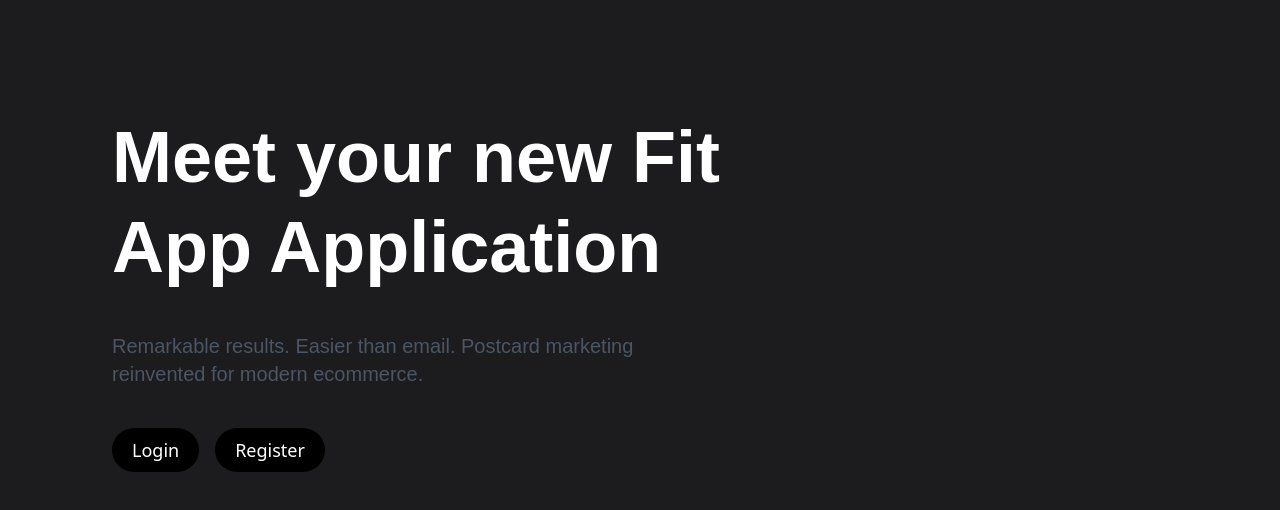
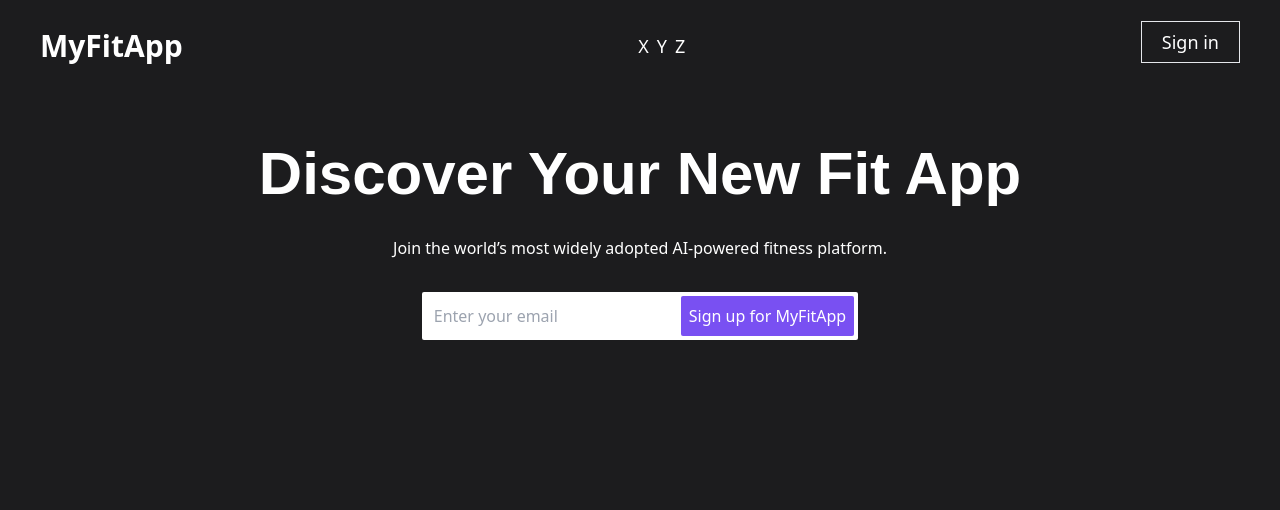
Before and after one commit to diegoo237/myFitApp, a React (Vite) app: page / in a window 1280 px wide. Shown: the top 510 px of the page. Built offline with nearby package versions, Linux system fonts and the light colour scheme; a web font is replaced by a local one.

Commit message:
♻️ refactor(landing-page): reestruturação da landing page e melhor componentização

```diff
--- a/src/App.jsx
+++ b/src/App.jsx
@@ -5,16 +5,15 @@ import {
   createRoutesFromElements,
   RouterProvider,
 } from "react-router-dom";
-import Dashboard from "./pages/Dashboard";
-import Diet from "./pages/Diet";
-import Work from "./pages/Work";
-import Enter from "./pages/Enter";
-import Login from "./pages/auth/Login";
-import Register from "./pages/auth/Register";
+import DashboardPage from "./pages/DashboardPage";
+import DietPage from "./pages/DietPage";
+import WorkPage from "./pages/WorkPage";
+import LandingPage from "./pages/LandingPage";
+import LoginPage from "./pages/auth/LoginPage";
+import RegisterPage from "./pages/auth/RegisterPage";
 import NotFoundPage from "./pages/NotFoundPage";
-import UserSettings from "./pages/UserSettings";
+import UserSettingsPage from "./pages/UserSettingsPage";
 import Layout from "./Layout";
-import SideBar from "./components/nav/SideBar";
 
 const getStoredToken = () => localStorage.getItem("token");
 const saveToken = (token) => {
@@ -37,19 +36,22 @@ function App() {
     <>
       <Route path="*" element={<NotFoundPage />} />
       <Route path="/" element={<Layout setToken={handleSetToken} />}>
-        <Route index element={<Dashboard />} />
-        <Route path="work" element={<Work />} />
-        <Route path="diet" element={<Diet />} />
-        <Route path="user" element={<UserSettings />} />
+        <Route index element={<DashboardPage />} />
+        <Route path="work" element={<WorkPage />} />
+        <Route path="diet" element={<DietPage />} />
+        <Route path="user" element={<UserSettingsPage />} />
       </Route>
     </>
   );
 
   const unauthenticatedRoutes = (
     <>
-      <Route path="/" element={<Enter />} />
-      <Route path="login" element={<Login setToken={handleSetToken} />} />
-      <Route path="register" element={<Register setToken={handleSetToken} />} />
+      <Route path="/" element={<LandingPage />} />
+      <Route path="login" element={<LoginPage setToken={handleSetToken} />} />
+      <Route
+        path="register"
+        element={<RegisterPage setToken={handleSetToken} />}
+      />
     </>
   );
 
--- /dev/null
+++ b/src/components/Logo.jsx
@@ -0,0 +1,5 @@
+function Logo() {
+  return <div className="text-3xl font-bold">MyFitApp</div>;
+}
+
+export default Logo;
--- /dev/null
+++ b/src/components/landingPage/NavBar.jsx
@@ -0,0 +1,11 @@
+function NavBar() {
+  return (
+    <nav className="flex flex-row gap-2">
+      <button className="text-lg text-white">X</button>
+      <button className="text-lg text-white">Y</button>
+      <button className="text-lg text-white">Z</button>
+    </nav>
+  );
+}
+
+export default NavBar;
--- /dev/null
+++ b/src/components/landingPage/SignUpSection.jsx
@@ -0,0 +1,18 @@
+import { Link } from "react-router-dom";
+
+function SignUpSection() {
+  return (
+    <div className="h-12 p-1 bg-white rounded-sm flex">
+      <input
+        className="h-full p-2 text-black rounded-sm mr-2"
+        type="email"
+        placeholder="Enter your email"
+      />
+      <Link className="h-full p-2 rounded-sm bg-violet-6" to="/register">
+        Sign up for MyFitApp
+      </Link>
+    </div>
+  );
+}
+
+export default SignUpSection;
--- a/src/pages/Dashboard.jsx
+++ b/src/pages/DashboardPage.jsx
@@ -1,5 +1,5 @@
-function Dashboard() {
+function DashboardPage() {
   return <div className="h-screen bg-graphite-black">s</div>;
 }
 
-export default Dashboard;
+export default DashboardPage;
--- a/src/pages/Diet.jsx
+++ b/src/pages/DietPage.jsx
@@ -1,5 +1,5 @@
-function Diet() {
+function DietPage() {
   return <div className="h-screen bg-graphite-black "></div>;
 }
 
-export default Diet;
+export default DietPage;
--- a/src/pages/Enter.jsx
+++ /dev/null
@@ -1,31 +0,0 @@
-import { Link } from "react-router-dom";
-function Enter() {
-  return (
-    <main className="h-screen bg-graphite-black text-white px-28 py-28 flex flex-col gap-y-10 text-xl	">
-      <h1 className="text-7xl leading-tight	font-bold font-mplus">
-        Meet your new Fit <br />
-        App Application
-      </h1>
-      <p className="text-gray-600 font-mplus font-medium">
-        Remarkable results. Easier than email. Postcard marketing <br />
-        reinvented for modern ecommerce.
-      </p>
-      <span className="flex gap-x-4">
-        <Link
-          className="bg-black py-2 px-5 rounded-3xl font-medium text-lg"
-          to="/login"
-        >
-          Login
-        </Link>
-        <Link
-          className="bg-black py-2 px-5 rounded-3xl font-medium text-lg"
-          to="/register"
-        >
-          Register
-        </Link>
-      </span>
-    </main>
-  );
-}
-
-export default Enter;
--- /dev/null
+++ b/src/pages/LandingPage.jsx
@@ -0,0 +1,29 @@
+import { Link } from "react-router-dom";
+import Logo from "../components/Logo";
+import NavBar from "../components/landingPage/NavBar";
+import SignUpSection from "../components/landingPage/SignUpSection";
+
+function LandingPage() {
+  return (
+    <main className="h-screen bg-graphite-black text-white px-10 py-7 flex flex-col gap-y-20">
+      <header className="flex flex-row justify-between">
+        <Logo />
+        <NavBar />
+        <div>
+          <Link className="border py-2 px-5 font-medium text-lg" to="/login">
+            Sign in
+          </Link>
+        </div>
+      </header>
+      <section className="self-center flex flex-col items-center gap-y-8">
+        <h1 className="text-6xl font-bold font-mplus text-center">
+          Discover Your New Fit App
+        </h1>
+        <p>Join the world’s most widely adopted AI-powered fitness platform.</p>
+        <SignUpSection />
+      </section>
+    </main>
+  );
+}
+
+export default LandingPage;
--- a/src/pages/UserSettings.jsx
+++ b/src/pages/UserSettingsPage.jsx
@@ -1,6 +1,6 @@
 import UserSettingsForm from "../components/userSettings/UserSettingsForm";
 
-function UserSettings() {
+function UserSettingsPage() {
   return (
     <main className="h-screen bg-graphite-black flex flex-col gap-4 items-center">
       <div className="bg-gray-500 w-40 h-40 rounded-md"></div>
@@ -8,4 +8,4 @@ function UserSettings() {
     </main>
   );
 }
-export default UserSettings;
+export default UserSettingsPage;
--- a/src/pages/Work.jsx
+++ b/src/pages/WorkPage.jsx
@@ -1,5 +1,5 @@
-function Work() {
+function WorkPage() {
   return <div className="h-screen bg-graphite-black "></div>;
 }
 
-export default Work;
+export default WorkPage;
--- a/src/pages/auth/Login.jsx
+++ b/src/pages/auth/LoginPage.jsx
@@ -3,7 +3,7 @@ import { loginUser } from "../../api/auth/loginUser";
 import { useNavigate } from "react-router-dom";
 import LoginForm from "../../components/auth/LoginForm";
 
-function Login({ setToken }) {
+function LoginPage({ setToken }) {
   const [username, setUserName] = useState("");
   const [password, setPassword] = useState("");
   const navigate = useNavigate();
@@ -33,4 +33,4 @@ function Login({ setToken }) {
   );
 }
 
-export default Login;
+export default LoginPage;
--- a/src/pages/auth/Register.jsx
+++ b/src/pages/auth/RegisterPage.jsx
@@ -4,7 +4,7 @@ import RegisterPop from "../../components/auth/RegisterPop.jsx";
 import { registerUser } from "../../api/auth/registerUser.js";
 import BlurFilter from "../../components/Filters/BlurFilter.jsx";
 
-function Register() {
+function RegisterPage() {
   const [registered, setRegistered] = useState("");
   const [username, setUserName] = useState("");
   const [email, setEmail] = useState("");
@@ -40,4 +40,4 @@ function Register() {
   );
 }
 
-export default Register;
+export default RegisterPage;
```
